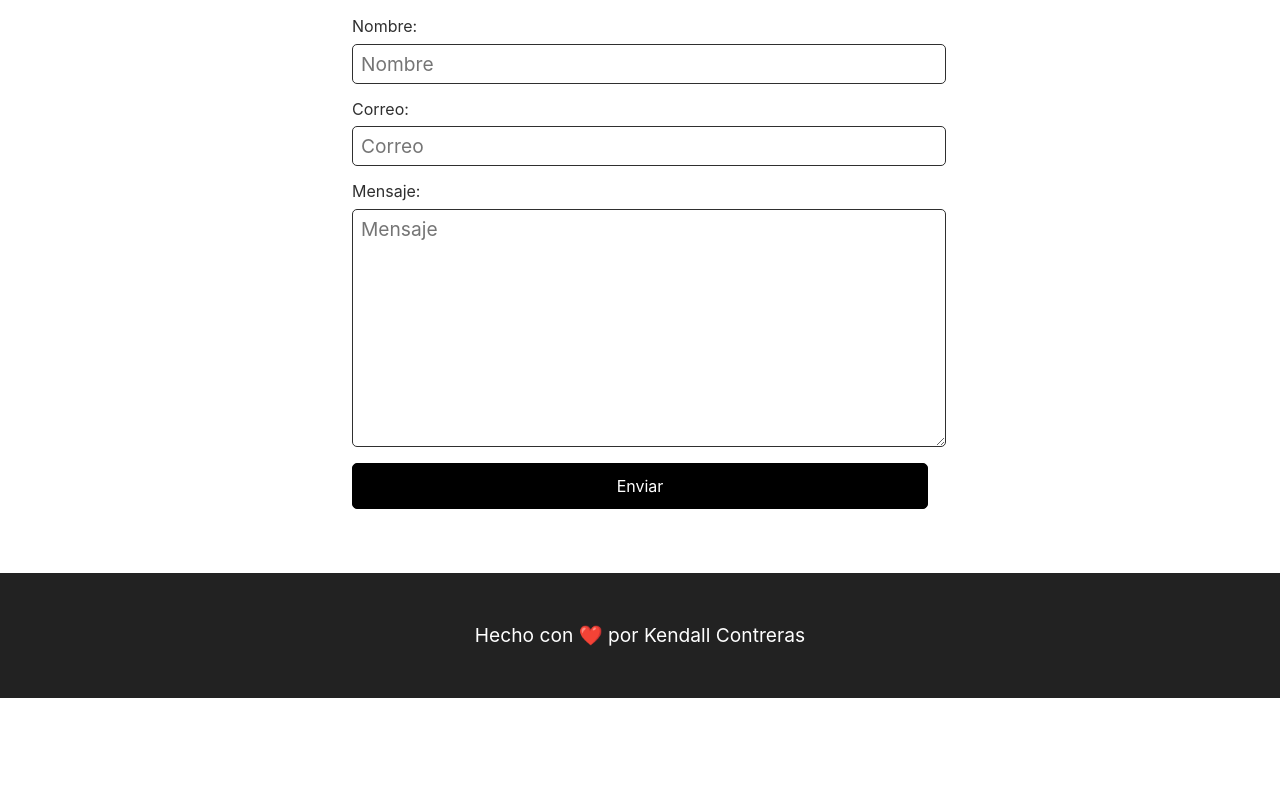
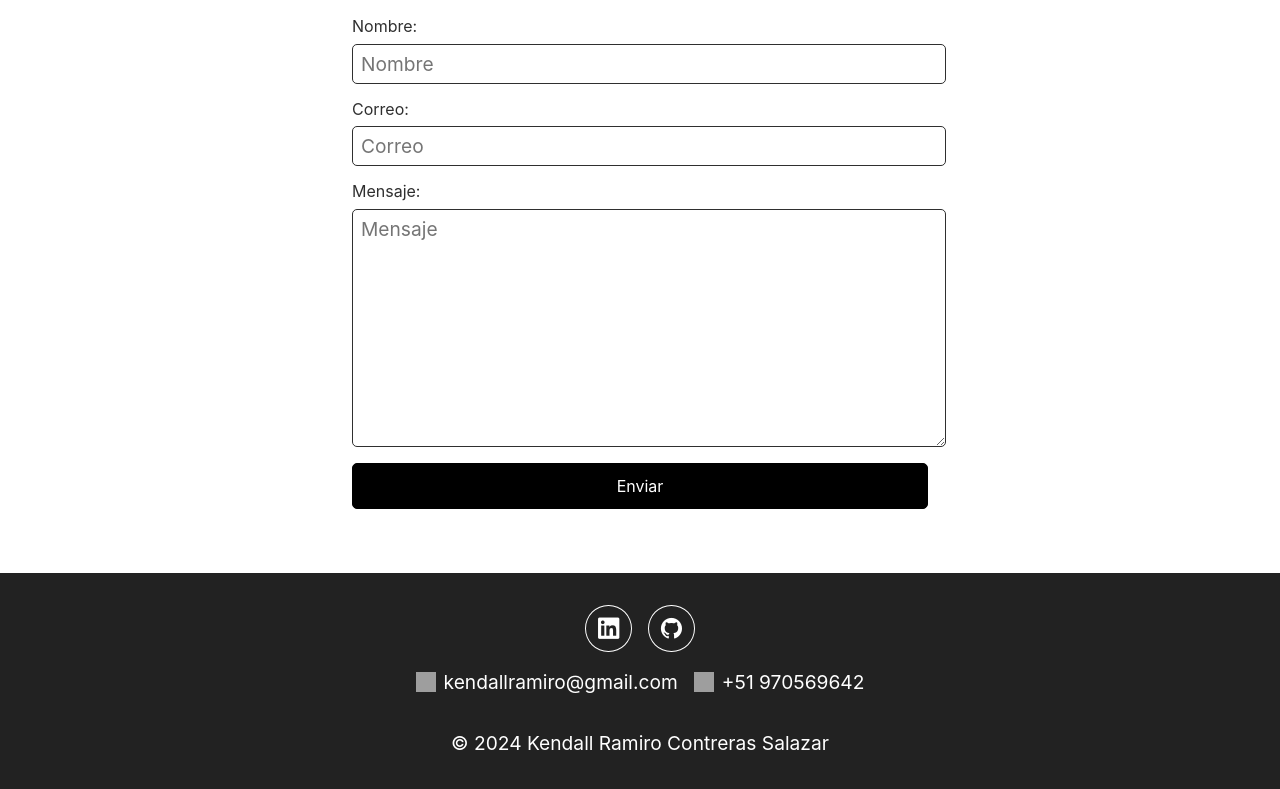
Before and after one commit to KendallRcs/Portafolio, a React (Create React App) app: page / in a window 1280 px wide. Shown: the part 2083-2872 px from the top of the page. Before the commit the page ends 2781 px from the top, so only its background shows below. Built offline with nearby package versions, Linux system fonts and the light colour scheme; grey boxes are pictures that could not be loaded.

Commit message:
added footer

```diff
--- a/src/App.css
+++ b/src/App.css
@@ -215,3 +215,35 @@ form textarea{
   text-align: center;
   padding: 2rem 0;
 }
+.footer__social, .footer__contact{
+  display: flex;
+  flex-direction: row;
+  justify-content: center;
+  gap: 1rem;
+}
+.footer__contact__icon p{
+  font-size: .2rem;
+}
+.footer__social i{
+  font-size: 1.4rem;
+  color: white;
+  transition: all .3s ease;
+  padding: .7rem;
+  border: 1px solid white;
+  border-radius: 50%;
+}
+.footer__social i:hover{
+  background-color: white;
+  color: black;
+  cursor: pointer;
+}
+.footer__contact__item{
+  display: flex;
+  flex-direction: row;
+  align-items: center;
+  gap: .5rem;
+}
+.footer__contact__item img{
+  width: 20px;
+  height: 20px;
+}
--- a/src/App.js
+++ b/src/App.js
@@ -25,15 +25,15 @@ function App() {
           <h1 className='logo'>Kendall Contreras</h1>
           <nav>
             <ul>
-              <li><a href='#'>Inicio</a></li>
-              <li><a href='#'>Tecnologías</a></li>
-              <li><a href='#'>Proyectos</a></li>
-              <li><a href='#'>Contacto</a></li>
+              <li><a href='#hero'>Inicio</a></li>
+              <li><a href='#tech'>Tecnologías</a></li>
+              <li><a href='#projects'>Proyectos</a></li>
+              <li><a href='#contact'>Contacto</a></li>
             </ul>
           </nav>
         </div>
       </header>
-      <div className='hero'>
+      <div className='hero' id='hero'>
         <div className='hero__container container'>
           <div className='hero__text'>
             <h1 className='title'>Kendall Contreras</h1>
@@ -47,7 +47,7 @@ function App() {
           <img className='hero__img' src={require('./img/profile.png')}></img>
         </div>
       </div>
-      <section className='tech'>
+      <section className='tech' id='tech'>
         <h2 className='subTitle'>Tecnologías</h2>
         <p className='text--gray'>Estas son las tecnologías en las que me especializo</p>
         <Slider
@@ -97,7 +97,7 @@ function App() {
 
         </Slider>
       </section>
-      <section className='projects'>
+      <section className='projects' id='projects'>
         <div className='projects__container container'>
           <h2 className='subTitle'>Mis Proyectos</h2>
           <p className='text--gray'>Estos son algunos de los proyectos en los que he trabajado</p>
@@ -120,7 +120,7 @@ function App() {
           </div>
         </div>
       </section>
-      <section className='contact container'>
+      <section className='contact container' id='contact'>
         <h2 className='subTitle'>Contacto</h2>
         <p className='text--gray'>Si deseas ponerte en contacto conmigo, no dudes en dejarme un mensaje</p>
         <form>
@@ -140,7 +140,22 @@ function App() {
         </form>
       </section>
       <footer className='footer'>
-        <p>Hecho con ❤️ por Kendall Contreras</p>
+        <div className='footer__social'>
+          <i class="devicon-linkedin-plain"></i>
+          <i class="devicon-github-original"></i>
+        </div>
+        <div className='footer__contact'>
+          <div className='footer__contact__item'>
+            <img src='https://cdn.icon-icons.com/icons2/2065/PNG/512/at_symbol_icon_125064.png'></img>
+            <p>kendallramiro@gmail.com</p>
+          </div>
+          <div className='footer__contact__item'>
+            <img src='https://static-00.iconduck.com/assets.00/call-icon-1023x1024-7i32yqt3.png'></img>
+            <p>+51 970569642</p>
+          </div>
+        </div>
+        <p>© 2024 Kendall Ramiro Contreras Salazar</p>
+
       </footer>
     </div>
   );
```
Also changed, not shown: src/img/at-sign.svg (added), src/img/phone.svg (added).
